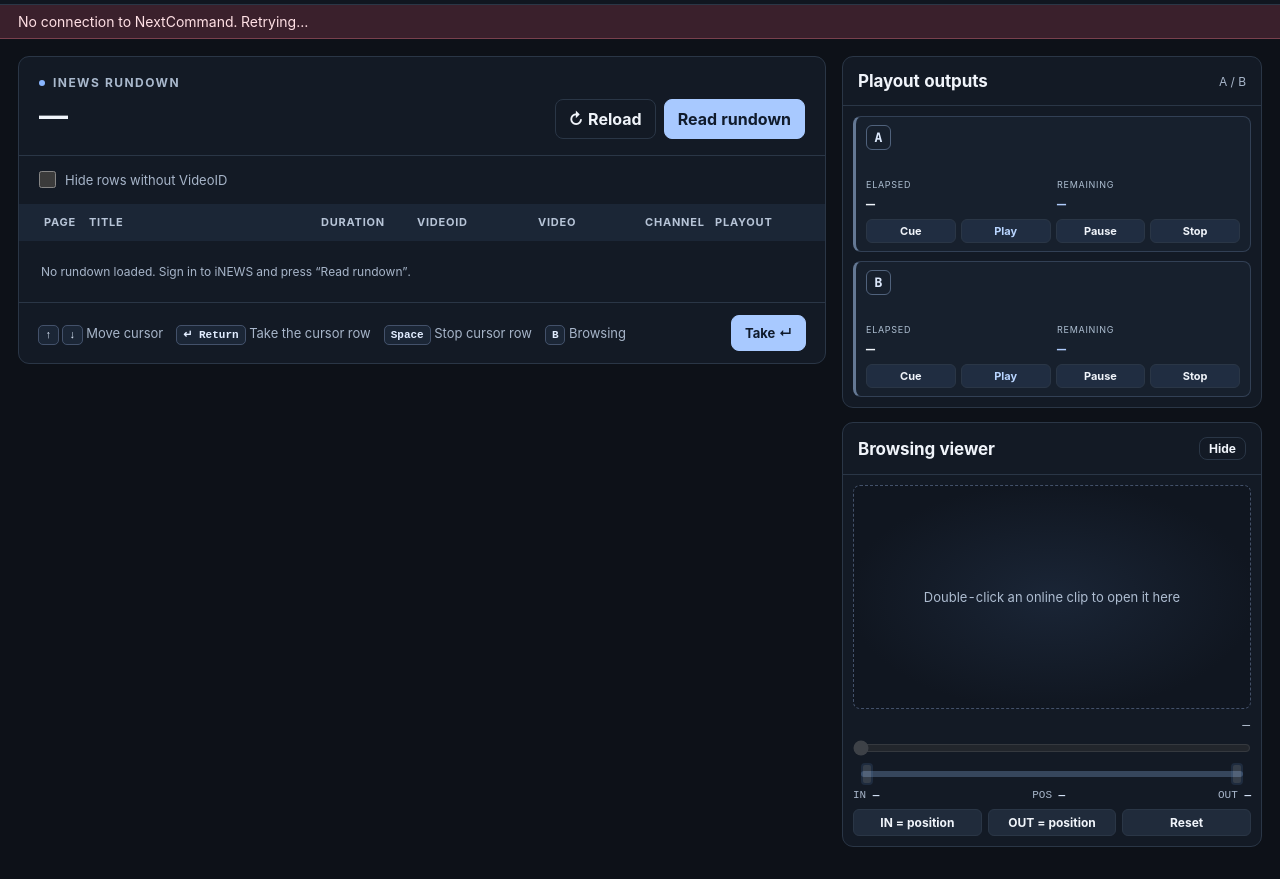
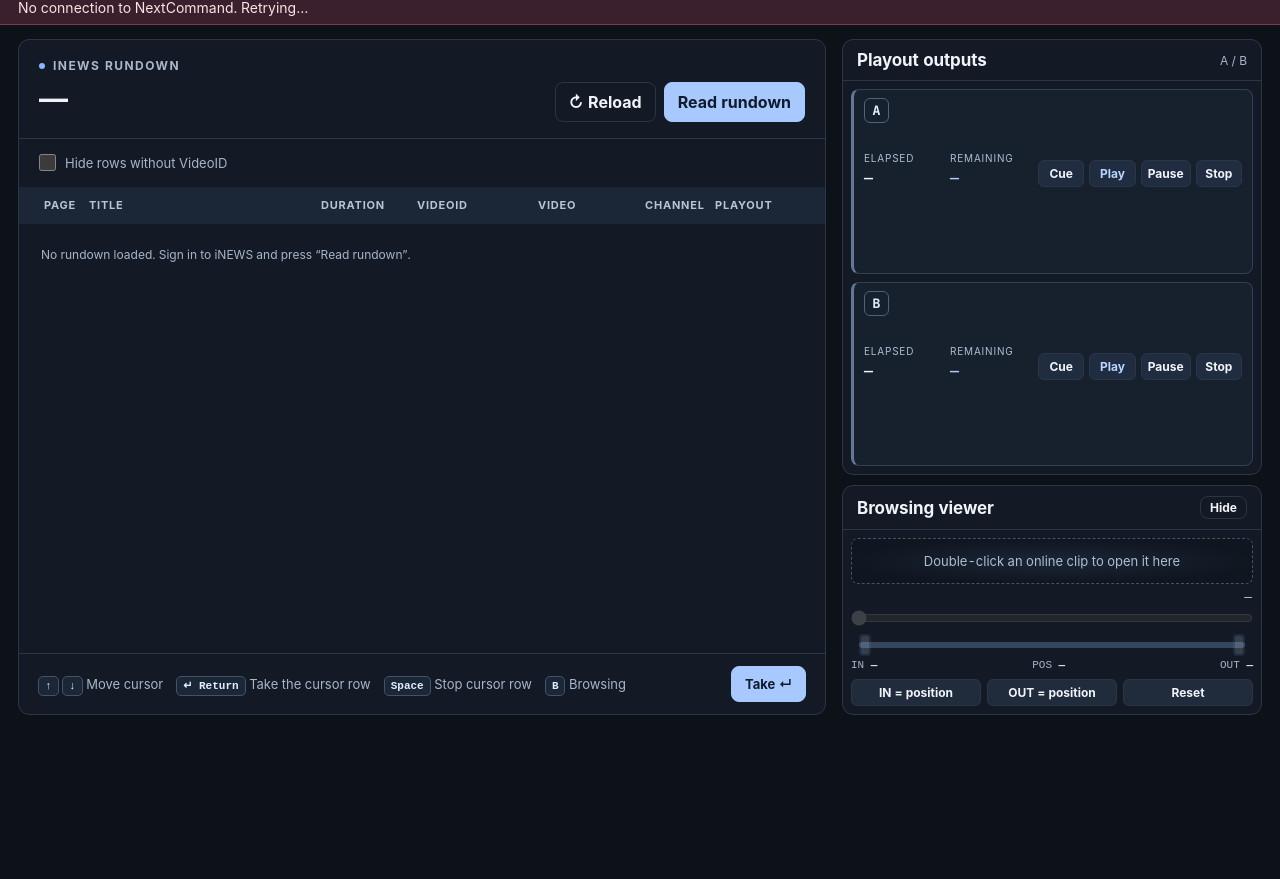
Before and after one commit to rlobosanz/NextCommand, a plain HTML site: page static/index.html in a window 1280 px wide. Shown: the part 69-948 px from the top of the page. After the commit the page ends 800 px from the top, so only its background shows below. Drawn offline with Linux system fonts and the light colour scheme.

Commit message:
v0.1.3: sin scroll en el panel derecho, scroll solo en la escaleta
Co-Authored-By: Claude Sonnet 5.5 <noreply@anthropic.com>
Claude-Session: https://claude.ai/code/session_019TTtxE6ZKD3eiJWkKoJu31

```diff
--- a/static/js/app.js
+++ b/static/js/app.js
@@ -177,10 +177,11 @@ function buildCards() {
         h("span", { class: "channel-state" })),
       h("div", { class: "media-title" }, h("span", { class: "current-title" }), h("span", { class: "current-id" })),
       h("div", { class: "slot-preview", hidden: true }, h("img", { alt: "" })),
-      h("div", { class: "timers" }, h("div", {}, h("small", { "data-i18n": "elapsed" }), h("b", { class: "elapsed", text: "—" })), h("div", {}, h("small", { "data-i18n": "remaining" }), h("b", { class: "remaining", text: "—" }))),
       h("div", { class: "message", hidden: true }),
-      h("div", { class: "actions" },
-        ...["cue", "play", "pause", "stop"].map(a => h("button", { "data-action": a, "data-slot": name, class: a === "play" ? "play" : "", "data-i18n": "act." + a }))))
+      h("div", { class: "card-bottom" },
+        h("div", { class: "timers" }, h("div", {}, h("small", { "data-i18n": "elapsed" }), h("b", { class: "elapsed", text: "—" })), h("div", {}, h("small", { "data-i18n": "remaining" }), h("b", { class: "remaining", text: "—" }))),
+        h("div", { class: "actions" },
+          ...["cue", "play", "pause", "stop"].map(a => h("button", { "data-action": a, "data-slot": name, class: a === "play" ? "play" : "", "data-i18n": "act." + a })))))
     list.append(card)
     cardState[name] = card
   }
@@ -512,6 +513,9 @@ async function openBrowse(key) {
 }
 
 function wireInput() {
+  // tras usar un botón con el ratón se suelta el foco: Return debe ser siempre el Take
+  document.addEventListener("click", e => { const b = e.target.closest("button"); if (b && !b.closest("dialog")) setTimeout(() => b.blur()) })
+  for (const d of document.querySelectorAll("dialog")) d.addEventListener("close", () => document.activeElement?.blur?.())
   document.addEventListener("keydown", e => {
     if (!state || dialogOpen() || e.ctrlKey || e.metaKey || e.altKey) return
     if (["INPUT", "SELECT", "TEXTAREA"].includes(document.activeElement?.tagName) && !(document.activeElement.type === "checkbox" && e.key !== " ")) return
--- a/static/style.css
+++ b/static/style.css
@@ -170,3 +170,39 @@ kbd{border:1px solid #43516a;background:#1b2636;color:#e2edff;border-radius:5px;
 .actions{margin-top:6px}.actions button{padding:4px 5px;font-size:11px}
 .channel .message{font-size:11px}
 .state-pill{font-size:10px;padding:3px 6px}
+
+/* v0.1.3: la pantalla ocupa el alto de la ventana; solo la escaleta lleva scroll */
+html,body{height:100%}
+body{display:flex;flex-direction:column;overflow:hidden}
+.top{flex:none;height:60px}
+.banner{flex:none}
+main{flex:1;min-height:0;display:flex;flex-direction:column;padding-top:14px;padding-bottom:8px}
+.layout{flex:1;min-height:0;align-items:stretch}
+.panel.rundown{display:flex;flex-direction:column;min-height:0}
+.rundown-header,.table-tools,.alert,.table-bottom{flex:none}
+.table-wrap{flex:1;min-height:0;overflow:auto}
+thead th{position:sticky;top:0;z-index:1;background:#1b2636}
+.footer{flex:none;margin-top:8px}
+.side{height:100%;min-height:0;display:flex;flex-direction:column;gap:10px}
+.side>.panel{min-height:0;display:flex;flex-direction:column}
+.side>.panel:first-child{flex:1 1 0}
+.channel-list{flex:1;min-height:0;display:flex;flex-direction:column;padding:8px;gap:8px}
+.channel{flex:1 1 0;min-height:0;display:flex;flex-direction:column;overflow:hidden;padding:8px 10px}
+.channel .slot-preview{flex:1 1 0;min-height:0;width:100%;margin:6px 0 0;aspect-ratio:auto}
+.channel .slot-preview img{object-fit:contain}
+.channel .media-title{flex:none;font-size:14px}
+.channel .timers{flex:none}.channel .timers b{font:650 17px ui-monospace,monospace}.channel .timers small{font-size:10px}
+.channel .actions{flex:none}.channel .actions button{font-size:12px;padding:5px 6px}
+.channel .message{flex:none;font-size:12px}
+.side-heading{padding:10px 14px;flex:none}
+.browse-content{padding:8px;overflow:hidden}
+.browse-content .preview{aspect-ratio:16/9;width:min(100%,calc(20vh*16/9));max-height:20vh;margin:0 auto}
+@media(max-width:850px){body{overflow:auto;display:block}main{display:block}.side{height:auto}.channel{flex:none}.channel .slot-preview{flex:none;aspect-ratio:16/9}.table-wrap{max-height:70vh}}
+.browse-content .preview.empty{aspect-ratio:auto;height:46px;width:100%;max-height:none}
+.browse-content .preview-info{padding:5px 1px 2px;min-height:20px}
+@media(max-height:800px){.browse-content .preview{max-height:15vh;width:min(100%,calc(15vh*16/9))}.channel .timers b{font-size:15px}}
+.channel .slot-preview{min-height:0}
+.channel .actions{flex:none;margin-top:6px}
+.card-bottom{flex:none;display:flex;flex-wrap:wrap;align-items:flex-end;gap:6px 10px;margin-top:6px}
+.card-bottom .timers{flex:1 1 150px;margin:0}
+.card-bottom .actions{flex:1 1 190px;margin:0}
```
Also changed, not shown: 5 other files.
